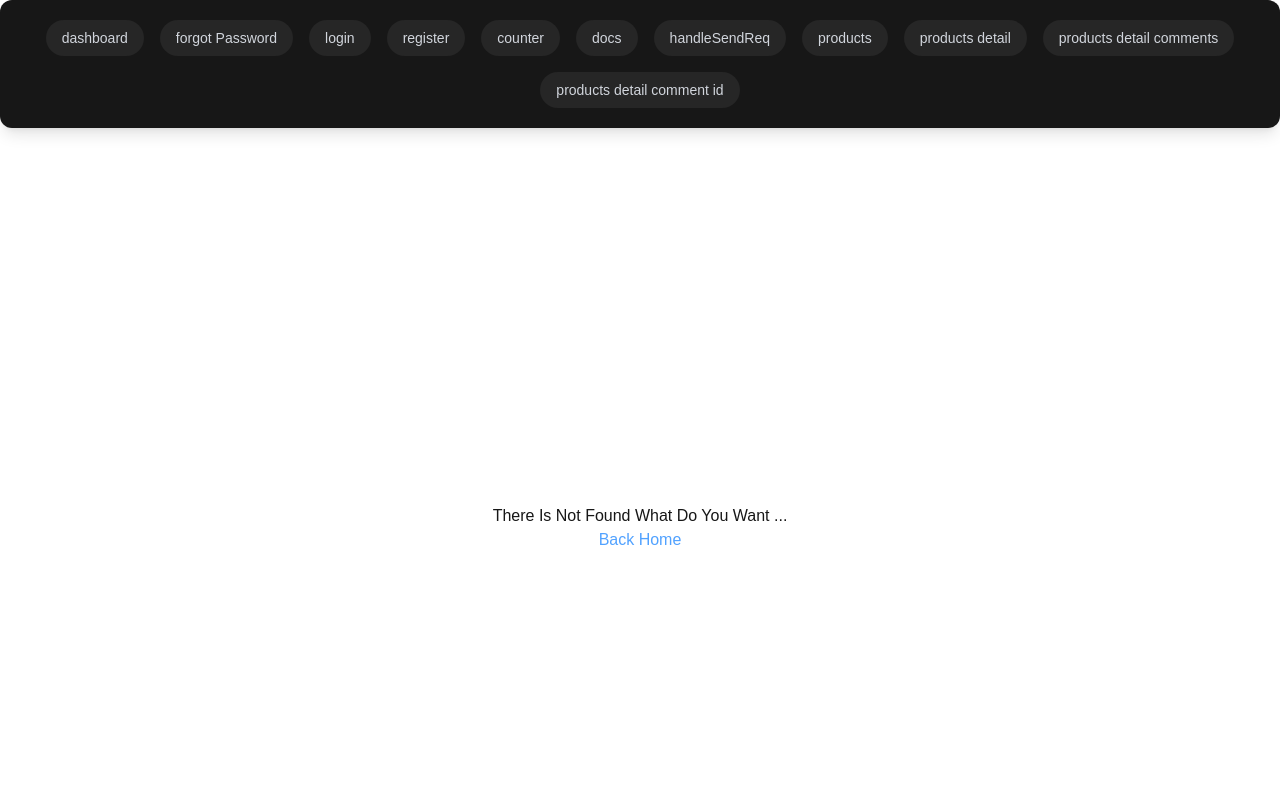
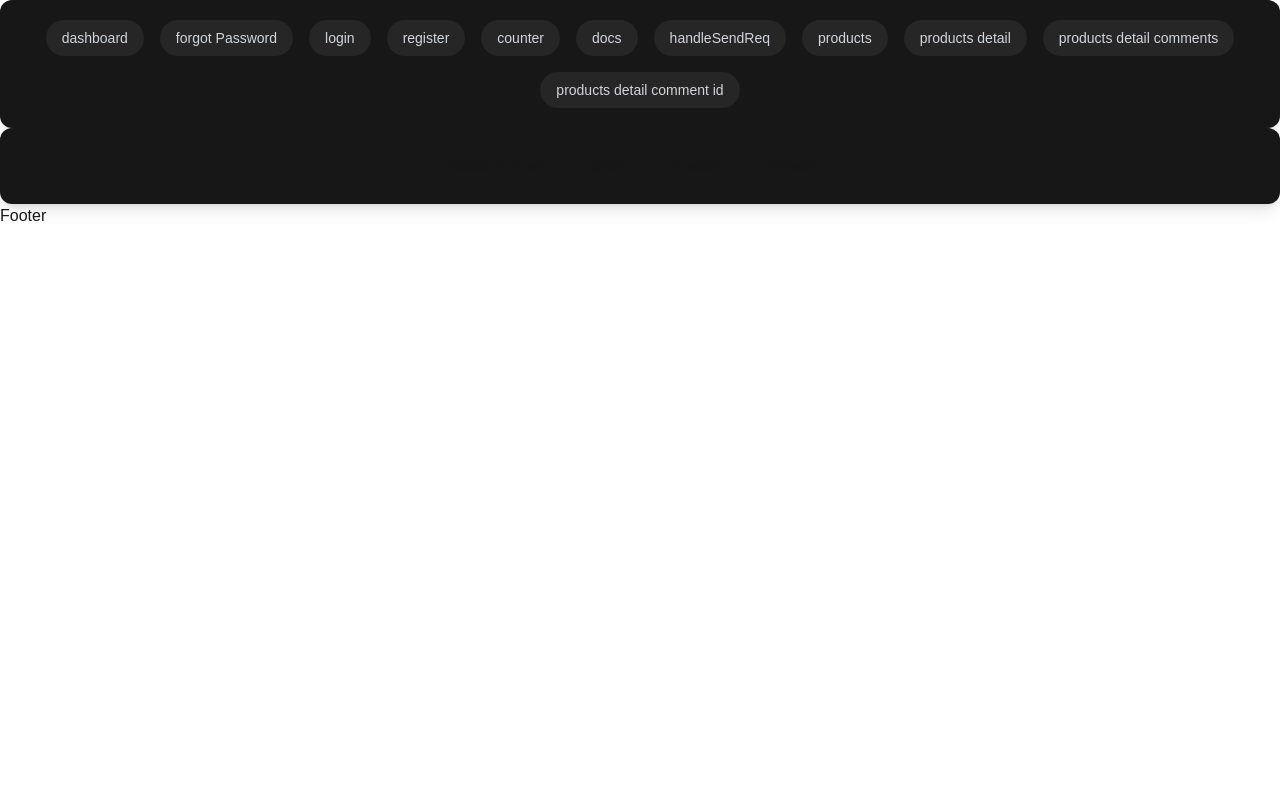
Before and after one commit to Mohammadiko33/learn-NextJs-backend-covered, a Next.js app: page /articles/1 in a window 1280 px wide. Before the commit this address had no page. Shown: the top 800 px of the page. Built offline with nearby package versions, Linux system fonts and the light colour scheme.

Commit message:
Next.js 15 Tutorial - 21 - params and searchParams Part 1

```diff
--- a/src/Components/Header.tsx
+++ b/src/Components/Header.tsx
@@ -23,10 +23,7 @@ const Header = () => {
     { title: "products", href: "/products" },
     { title: "products detail", href: `/products/${productNum}` },
     { title: "products detail comments", href: `/products` },
-    {
-      title: "products detail comment id",
-      href: `/products/${productNum}/comments/${commentNum}`,
-    },
+    { title: "products detail comment id", href: `/products/${productNum}/comments/${commentNum}`},
   ];
 
   return (
--- /dev/null
+++ b/src/app/articles/[articleId]/page.tsx
@@ -0,0 +1,41 @@
+import { IlinkItem } from '@/Components/Header';
+import Link from 'next/link';
+
+interface NewArticle {
+    params: Promise<{articleId: string}>
+    searchParams: Promise<{lang?: "en" | "ru" | "pr"}>
+}
+
+const NewArticle = async ({params,searchParams}: NewArticle) => {
+
+  const {articleId} = await params
+  const {lang = "en" } = await searchParams
+
+  const linkItem : IlinkItem[] = [
+      {title: "English" , href: `/articles/${articleId}?lang=en`},
+      {title: "Russian" , href: `/articles/${articleId}?lang=ru`},
+      {title: "Persian" , href: `/articles/${articleId}?lang=pr`},
+  ]
+
+
+  return (
+    <div className="flex flex-wrap gap-4 justify-center px-4 py-5 bg-neutral-900 bg-opacity-80 rounded-xl shadow-lg animate-fade-in">
+        <div className='mt-1.5'>
+            <p>lesson 1 in {lang}</p>
+        </div>
+      {linkItem.map(({ title, href }) => (
+          <Link
+            key={title}
+            href={href}
+            className={`px-4 py-2 rounded-full font-medium transition-all duration-300 ease-in-out text-sm
+              hover:bg-cyan-500 hover:text-black hover:shadow-cyan-400/30 hover:shadow-lg
+            `}
+          >
+            {title}
+          </Link>
+      ))}
+    </div>
+  );
+};
+
+export default NewArticle;
--- a/src/app/layout.tsx
+++ b/src/app/layout.tsx
@@ -5,7 +5,7 @@ import "./globals.css";
 
 export const metadata: Metadata = {
   title: {
-    default: "Next.js - 20 - Active Links",
+    default: "Next.js - 21 - params and searchParams",
     template: "18 - %s",
   },
   description: "Next.js v.15 Tutorial",
```
